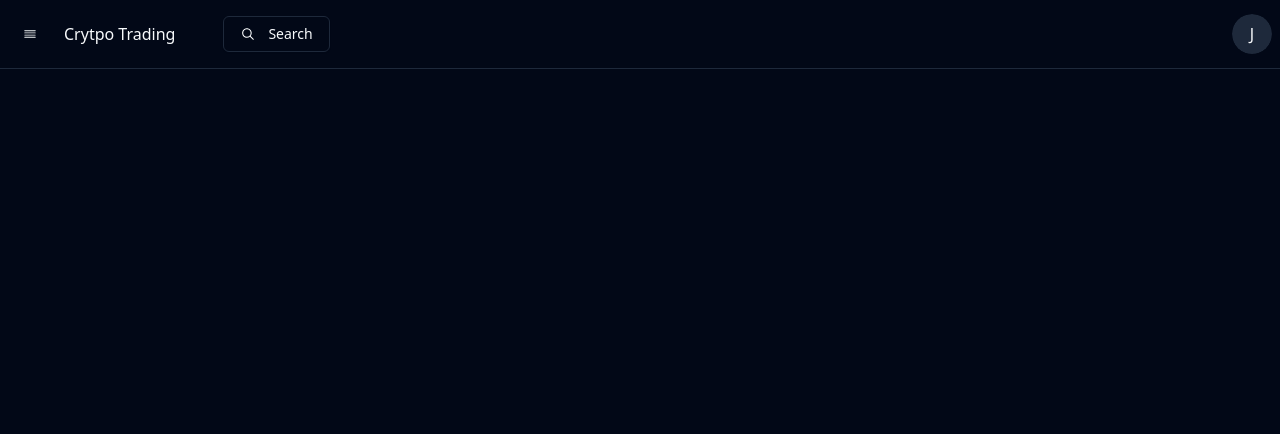
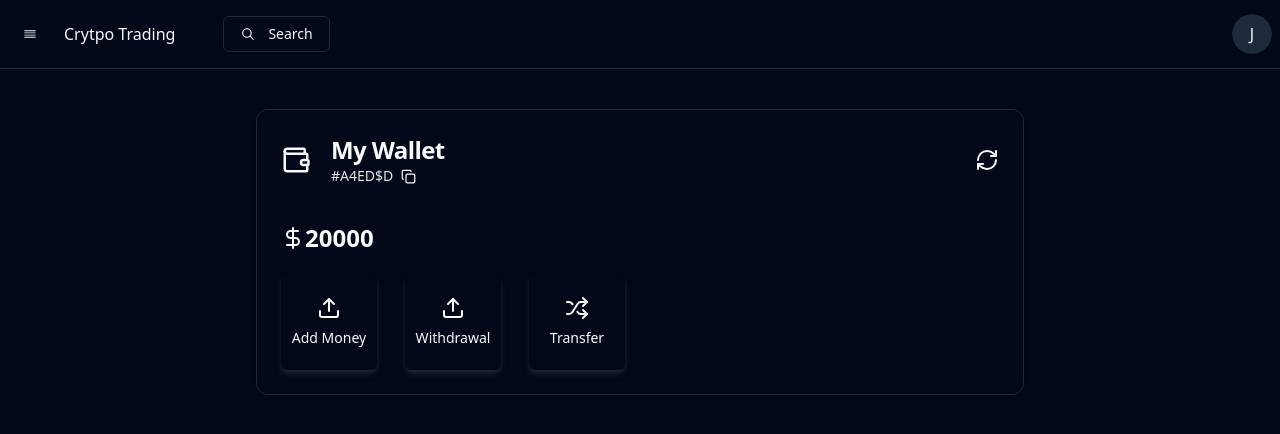
Before and after one commit to Student-jeevan/RealTimeTradingApp, a React app in the folder frontend/: page /wallet in a window 1280 px wide. Shown: the top 434 px of the page. Built offline with nearby package versions, Linux system fonts and the light colour scheme; the HTML template or start-up script is replaced by a standard one.

Commit message:
updated wallet page

```diff
--- /dev/null
+++ b/frontend/src/components/ui/card.jsx
@@ -0,0 +1,50 @@
+import * as React from "react"
+
+import { cn } from "@/lib/utils"
+
+const Card = React.forwardRef(({ className, ...props }, ref) => (
+  <div
+    ref={ref}
+    className={cn("rounded-xl border bg-card text-card-foreground shadow", className)}
+    {...props} />
+))
+Card.displayName = "Card"
+
+const CardHeader = React.forwardRef(({ className, ...props }, ref) => (
+  <div
+    ref={ref}
+    className={cn("flex flex-col space-y-1.5 p-6", className)}
+    {...props} />
+))
+CardHeader.displayName = "CardHeader"
+
+const CardTitle = React.forwardRef(({ className, ...props }, ref) => (
+  <div
+    ref={ref}
+    className={cn("font-semibold leading-none tracking-tight", className)}
+    {...props} />
+))
+CardTitle.displayName = "CardTitle"
+
+const CardDescription = React.forwardRef(({ className, ...props }, ref) => (
+  <div
+    ref={ref}
+    className={cn("text-sm text-muted-foreground", className)}
+    {...props} />
+))
+CardDescription.displayName = "CardDescription"
+
+const CardContent = React.forwardRef(({ className, ...props }, ref) => (
+  <div ref={ref} className={cn("p-6 pt-0", className)} {...props} />
+))
+CardContent.displayName = "CardContent"
+
+const CardFooter = React.forwardRef(({ className, ...props }, ref) => (
+  <div
+    ref={ref}
+    className={cn("flex items-center p-6 pt-0", className)}
+    {...props} />
+))
+CardFooter.displayName = "CardFooter"
+
+export { Card, CardHeader, CardFooter, CardTitle, CardDescription, CardContent }
--- /dev/null
+++ b/frontend/src/components/ui/dialog.jsx
@@ -0,0 +1,94 @@
+import * as React from "react"
+import * as DialogPrimitive from "@radix-ui/react-dialog"
+import { X } from "lucide-react"
+
+import { cn } from "@/lib/utils"
+
+const Dialog = DialogPrimitive.Root
+
+const DialogTrigger = DialogPrimitive.Trigger
+
+const DialogPortal = DialogPrimitive.Portal
+
+const DialogClose = DialogPrimitive.Close
+
+const DialogOverlay = React.forwardRef(({ className, ...props }, ref) => (
+  <DialogPrimitive.Overlay
+    ref={ref}
+    className={cn(
+      "fixed inset-0 z-50 bg-black/80  data-[state=open]:animate-in data-[state=closed]:animate-out data-[state=closed]:fade-out-0 data-[state=open]:fade-in-0",
+      className
+    )}
+    {...props} />
+))
+DialogOverlay.displayName = DialogPrimitive.Overlay.displayName
+
+const DialogContent = React.forwardRef(({ className, children, ...props }, ref) => (
+  <DialogPortal>
+    <DialogOverlay />
+    <DialogPrimitive.Content
+      ref={ref}
+      className={cn(
+        "fixed left-[50%] top-[50%] z-50 grid w-full max-w-lg translate-x-[-50%] translate-y-[-50%] gap-4 border bg-background p-6 shadow-lg duration-200 data-[state=open]:animate-in data-[state=closed]:animate-out data-[state=closed]:fade-out-0 data-[state=open]:fade-in-0 data-[state=closed]:zoom-out-95 data-[state=open]:zoom-in-95 data-[state=closed]:slide-out-to-left-1/2 data-[state=closed]:slide-out-to-top-[48%] data-[state=open]:slide-in-from-left-1/2 data-[state=open]:slide-in-from-top-[48%] sm:rounded-lg",
+        className
+      )}
+      {...props}>
+      {children}
+      <DialogPrimitive.Close
+        className="absolute right-4 top-4 rounded-sm opacity-70 ring-offset-background transition-opacity hover:opacity-100 focus:outline-none focus:ring-2 focus:ring-ring focus:ring-offset-2 disabled:pointer-events-none data-[state=open]:bg-accent data-[state=open]:text-muted-foreground">
+        <X className="h-4 w-4" />
+        <span className="sr-only">Close</span>
+      </DialogPrimitive.Close>
+    </DialogPrimitive.Content>
+  </DialogPortal>
+))
+DialogContent.displayName = DialogPrimitive.Content.displayName
+
+const DialogHeader = ({
+  className,
+  ...props
+}) => (
+  <div
+    className={cn("flex flex-col space-y-1.5 text-center sm:text-left", className)}
+    {...props} />
+)
+DialogHeader.displayName = "DialogHeader"
+
+const DialogFooter = ({
+  className,
+  ...props
+}) => (
+  <div
+    className={cn("flex flex-col-reverse sm:flex-row sm:justify-end sm:space-x-2", className)}
+    {...props} />
+)
+DialogFooter.displayName = "DialogFooter"
+
+const DialogTitle = React.forwardRef(({ className, ...props }, ref) => (
+  <DialogPrimitive.Title
+    ref={ref}
+    className={cn("text-lg font-semibold leading-none tracking-tight", className)}
+    {...props} />
+))
+DialogTitle.displayName = DialogPrimitive.Title.displayName
+
+const DialogDescription = React.forwardRef(({ className, ...props }, ref) => (
+  <DialogPrimitive.Description
+    ref={ref}
+    className={cn("text-sm text-muted-foreground", className)}
+    {...props} />
+))
+DialogDescription.displayName = DialogPrimitive.Description.displayName
+
+export {
+  Dialog,
+  DialogPortal,
+  DialogOverlay,
+  DialogTrigger,
+  DialogClose,
+  DialogContent,
+  DialogHeader,
+  DialogFooter,
+  DialogTitle,
+  DialogDescription,
+}
--- /dev/null
+++ b/frontend/src/pages/Wallet/TopupForm.jsx
@@ -0,0 +1,9 @@
+import React from 'react'
+
+function TopupForm() {
+    return (
+        <div>TopupForm</div>
+    )
+}
+
+export default TopupForm
--- /dev/null
+++ b/frontend/src/pages/Wallet/TransferForm.jsx
@@ -0,0 +1,11 @@
+import React from 'react'
+
+function TransferForm() {
+    return (
+        <div>
+            Transfer form
+        </div>
+    )
+}
+
+export default TransferForm
--- a/frontend/src/pages/Wallet/Wallet.jsx
+++ b/frontend/src/pages/Wallet/Wallet.jsx
@@ -1,9 +1,89 @@
-import React from 'react'
-
+import { Card, CardContent, CardHeader, CardTitle } from '@/components/ui/card'
+import { Dialog, DialogTrigger,DialogContent,DialogHeader,DialogTitle } from '@/components/ui/dialog'
+import { WalletIcon , CopyIcon ,RefreshCw, DollarSign, UploadIcon, ShuffleIcon} from 'lucide-react'
+import TopupForm from './TopupForm'
+import Withdrawal from '../Withdrawal/Withdrawal'
+import TransferForm from './TransferForm'
 function Wallet() {
     return (
-        <div>
-
+        <div className='flex flex-col items-center'>
+            <div className='pt-10 w-full lg:w-[60%]'>
+                 <Card>
+                    <CardHeader className='pb-9'>
+                        <div className='flex justify-between items-center'>
+                            <div className='flex items-center gap-5'>
+                                <WalletIcon size={30} />
+                                <div>
+                                    <CardTitle className='text-2xl'>My Wallet</CardTitle>
+                                    <div className='flex items-center gap-2'>
+                                        <p className='text-gray-200 text-sm'>#A4ED$D</p>
+                                        <CopyIcon size={15}  className='cursor-pointer hover:text-slate-300'/>
+                                    </div>
+                                </div>
+                            </div>
+                            <div>
+                                <RefreshCw className='w-6 h-6 cursor-pointer hover:text-gray-400' />
+                            </div>
+                        </div>
+                    </CardHeader>
+                    <CardContent>
+                        <div className='flex items-center'>
+                            <DollarSign/>
+                            <span className='text-2xl font-semibold'>20000</span>
+                        </div>
+                        <div className='flex gap-7 mt-5'>
+                            <Dialog>
+                                <DialogTrigger>
+                                    <div className='h-24 w-24 hover:text-gray-400 cursor-pointer flex flex-col items-center justify-center rounded-md shadow-slate-800 shadow-md'>
+                                         <UploadIcon/>
+                                        <span className='text-sm mt-2'>Add Money</span>
+                                    </div>
+                                </DialogTrigger>
+                                <DialogContent>
+                                    <DialogHeader>
+                                        <DialogTitle>
+                                            Top UP Your Wallet
+                                        </DialogTitle>
+                                    </DialogHeader>
+                                    <TopupForm/>
+                                </DialogContent>
+                            </Dialog>
+                            <Dialog>
+                                <DialogTrigger>
+                                    <div className='h-24 w-24 hover:text-gray-400 cursor-pointer flex flex-col items-center justify-center rounded-md shadow-slate-800 shadow-md'>
+                                         <UploadIcon/>
+                                        <span className='text-sm mt-2'>Withdrawal</span>
+                                    </div>
+                                </DialogTrigger>
+                                <DialogContent>
+                                    <DialogHeader>
+                                        <DialogTitle>
+                                            Request Withdrawal
+                                        </DialogTitle>
+                                    </DialogHeader>
+                                    <Withdrawal/>
+                                </DialogContent>
+                            </Dialog>
+                            <Dialog>
+                                <DialogTrigger>
+                                    <div className='h-24 w-24 hover:text-gray-400 cursor-pointer flex flex-col items-center justify-center rounded-md shadow-slate-800 shadow-md'>
+                                         <ShuffleIcon/>
+                                        <span className='text-sm mt-2'>Transfer</span>
+                                    </div>
+                                </DialogTrigger>
+                                <DialogContent>
+                                    <DialogHeader>
+                                        <DialogTitle className='text-center text-xl'>
+                                            Transfer to other wallet
+                                        </DialogTitle>
+                                    </DialogHeader>
+                                    <TransferForm/>
+                                </DialogContent>
+                            </Dialog>
+                        </div>
+                    </CardContent>
+                 </Card>
+            </div>
         </div>
     )
 }
--- /dev/null
+++ b/frontend/src/pages/Wallet/WithdrawalForm.jsx
@@ -0,0 +1,11 @@
+import React from 'react'
+
+function WithdrawalForm() {
+    return (
+        <div>
+            Withdrawal Form
+        </div>
+    )
+}
+
+export default WithdrawalForm
```
